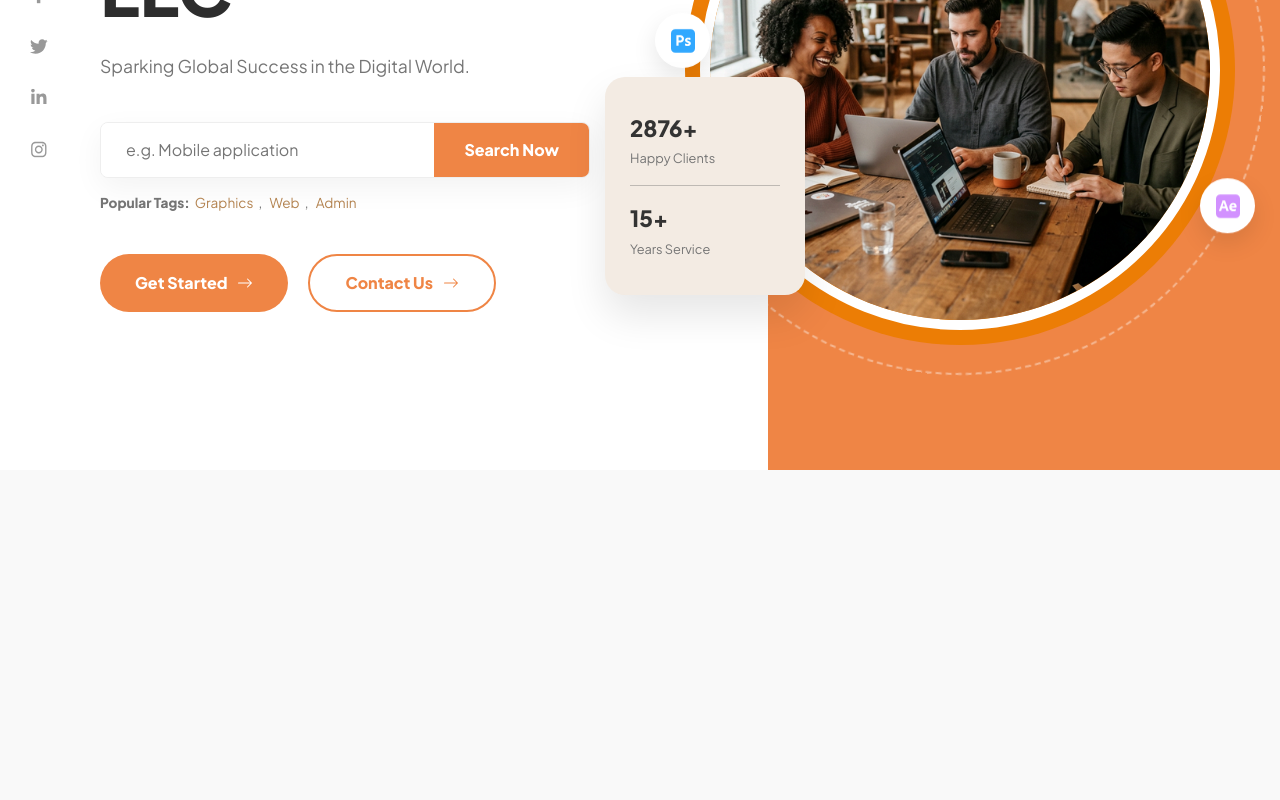
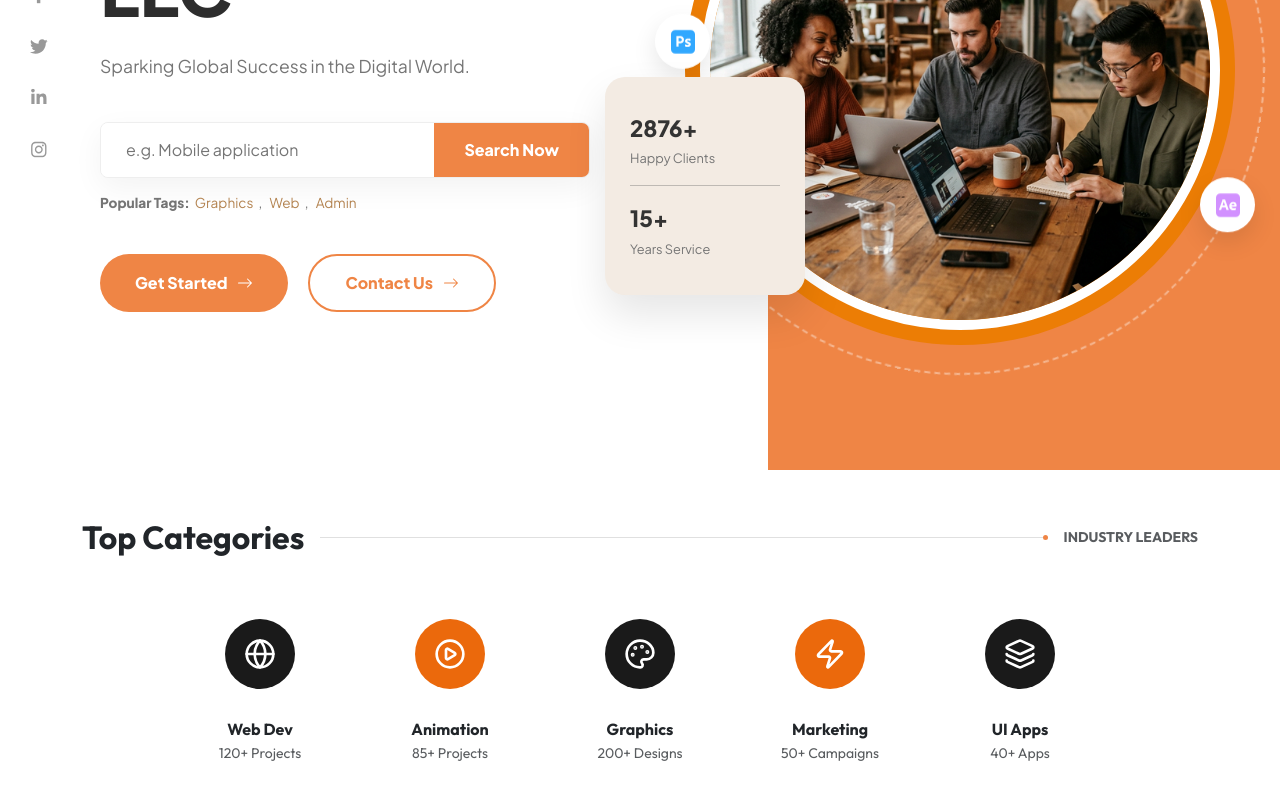
Before and after one commit to shirlyjiji/brownsofts-llc, a React app in the folder frontend/: page / in a window 1280 px wide. Shown: the part 330-1130 px from the top of the page. Before the commit the page ends 800 px from the top, so only its background shows below. Built offline with nearby package versions, Linux system fonts and the light colour scheme; the HTML template or start-up script is replaced by a standard one.

Commit message:
Top categories added

```diff
--- a/frontend/package.json
+++ b/frontend/package.json
@@ -11,7 +11,9 @@
   },
   "dependencies": {
     "bootstrap": "^5.3.8",
+    "lucide-react": "^0.576.0",
     "react": "^19.2.0",
+    "react-bootstrap": "^2.10.10",
     "react-dom": "^19.2.0",
     "react-icons": "^5.5.0"
   },
--- a/frontend/src/components/Hero.css
+++ b/frontend/src/components/Hero.css
@@ -341,3 +341,74 @@
         bottom: -20px;
     }
 }
+
+
+/* KINETIC CATEGORIES */
+.br-orbit-wrapper {
+    position: relative;
+    width: 100px;
+    height: 100px;
+    margin: 0 auto;
+    display: flex;
+    align-items: center;
+    justify-content: center;
+}
+
+.br-main-circle {
+    width: 70px;
+    height: 70px;
+    border-radius: 50%;
+    display: flex;
+    align-items: center;
+    justify-content: center;
+    color: white;
+    transition: 0.4s ease;
+    z-index: 2;
+}
+
+.br-orbit-border {
+    position: absolute;
+    width: 95px;
+    height: 95px;
+    border: 1px dashed var(--exact-orange);
+    border-radius: 50%;
+    opacity: 0;
+    transition: 0.5s ease;
+}
+
+.br-category-card:hover .br-orbit-border {
+    opacity: 1;
+    transform: rotate(180deg);
+}
+
+.br-category-card:hover .br-main-circle {
+    transform: scale(0.85);
+}
+
+/* Styling for the missing header line */
+.br-header-line {
+    flex-grow: 1;
+    height: 1px;
+    background: #e0e0e0;
+    /* Soft grey line */
+    position: relative;
+}
+
+/* Optional: Add a small decorative dot at the end of the line */
+.br-header-line::after {
+    content: '';
+    position: absolute;
+    right: 0;
+    top: -2px;
+    width: 5px;
+    height: 5px;
+    background: var(--exact-orange);
+    border-radius: 50%;
+}
+
+/* Ensure the section header items stay perfectly centered vertically */
+.br-section-header {
+    display: flex;
+    align-items: center;
+    width: 100%;
+}
--- a/frontend/src/components/Hero.jsx
+++ b/frontend/src/components/Hero.jsx
@@ -1,5 +1,9 @@
 import React from 'react';
 import './Hero.css';
+// 1. Add Bootstrap imports
+import { Container, Row, Col } from 'react-bootstrap';
+// 2. Add Lucide icon imports for the categories section
+import { Globe, PlayCircle, Palette, Zap, Layers } from 'lucide-react';
 import {
     SiFigma, SiAdobephotoshop, SiAdobeillustrator,
     SiAdobepremierepro, SiAdobeaftereffects
@@ -12,6 +16,7 @@ import teamImage from '../assets/team-precision.png';
 
 const Hero = () => {
     return (
+        <div>
             <section className="exact-hero">
                 {/* LEFT SIDEBAR: Socials */}
                 <div className="side-socials">
@@ -94,6 +99,40 @@ const Hero = () => {
                     </div>
                 </div>
             </section>
+
+            <section className="br-kinetic-section py-5 bg-white">
+                <Container>
+                    <div className="br-section-header d-flex align-items-center gap-3 mb-5">
+                        <h2 className="fw-bold m-0">Top Categories</h2>
+                        <div className="br-header-line"></div>
+                        <span className="text-muted small fw-bold text-uppercase">Industry Leaders</span>
+                    </div>
+
+                    <Row className="justify-content-center">
+                        {[
+                            { name: "Web Dev", icon: <Globe size={32} />, count: "120+ Projects", color: "#1A1A1A" },
+                            { name: "Animation", icon: <PlayCircle size={32} />, count: "85+ Projects", color: "#eb690c" },
+                            { name: "Graphics", icon: <Palette size={32} />, count: "200+ Designs", color: "#1A1A1A" },
+                            { name: "Marketing", icon: <Zap size={32} />, count: "50+ Campaigns", color: "#eb690c" },
+                            { name: "UI Apps", icon: <Layers size={32} />, count: "40+ Apps", color: "#1A1A1A" }
+                        ].map((cat, index) => (
+                            <Col key={index} xs={6} md={4} lg={2} className="mb-4">
+                                <div className="br-category-card text-center">
+                                    <div className="br-orbit-wrapper">
+                                        <div className="br-main-circle" style={{ backgroundColor: cat.color }}>
+                                            {cat.icon}
+                                        </div>
+                                        <div className="br-orbit-border"></div>
+                                    </div>
+                                    <h6 className="fw-bold mt-3 mb-0">{cat.name}</h6>
+                                    <small className="text-muted">{cat.count}</small>
+                                </div>
+                            </Col>
+                        ))}
+                    </Row>
+                </Container>
+            </section>
+        </div>
     );
 };
 
```
Also changed, not shown: 1 other file (tests, documents, lock files or other folders). Lines whose indentation alone changed are shown as unchanged.
